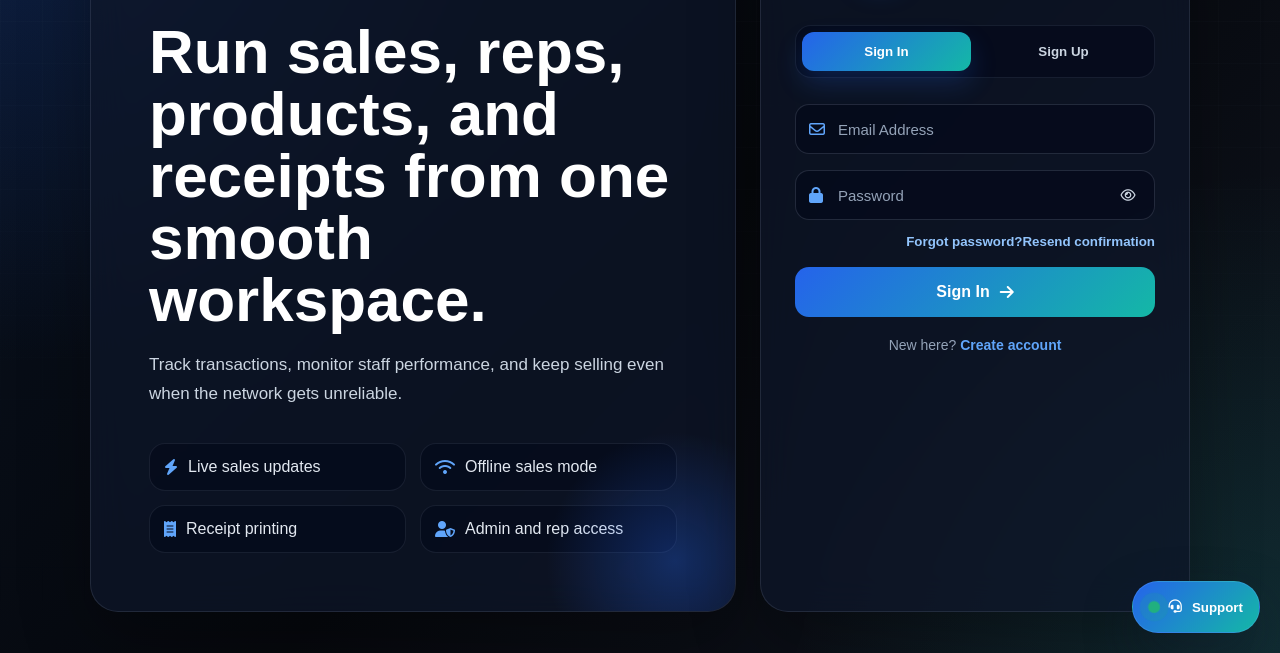
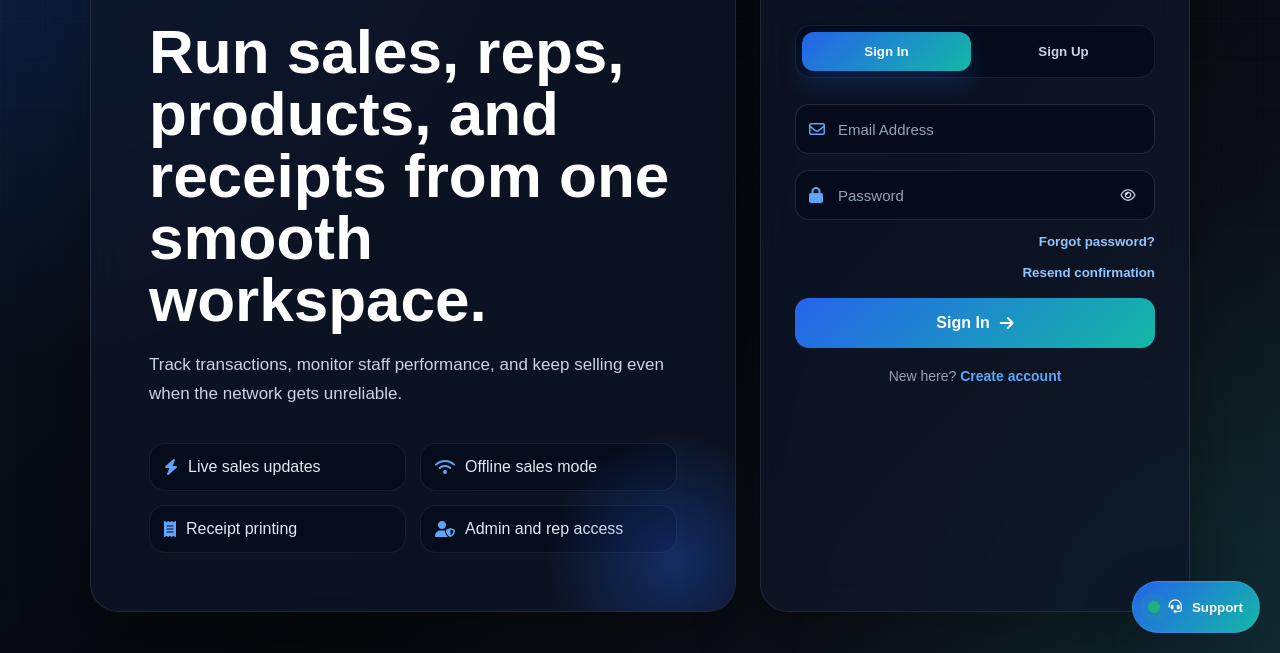
Before and after one commit to Tha-Postman/Sales-Tracker-app, an Electron app: page signin.html in a window 1280 px wide. Shown: the part 147-800 px from the top of the page. Drawn offline with nearby package versions, Linux system fonts and the light colour scheme.

```diff
--- a/signin.css
+++ b/signin.css
@@ -406,6 +406,9 @@ body::before {
 
 .form-row {
     display: flex;
+    align-items: flex-end;
+    flex-direction: column;
+    gap: 8px;
     justify-content: flex-end;
     margin: -6px 0 14px;
 }
```
